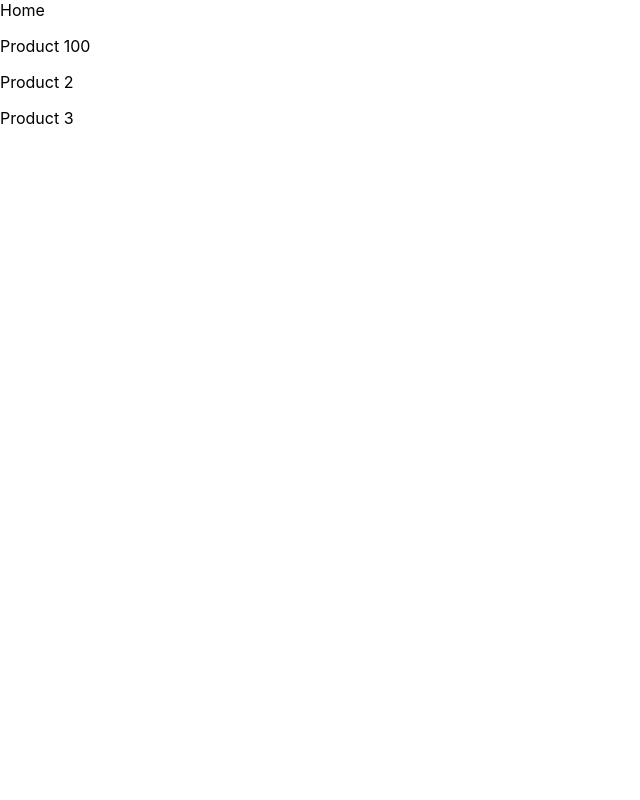
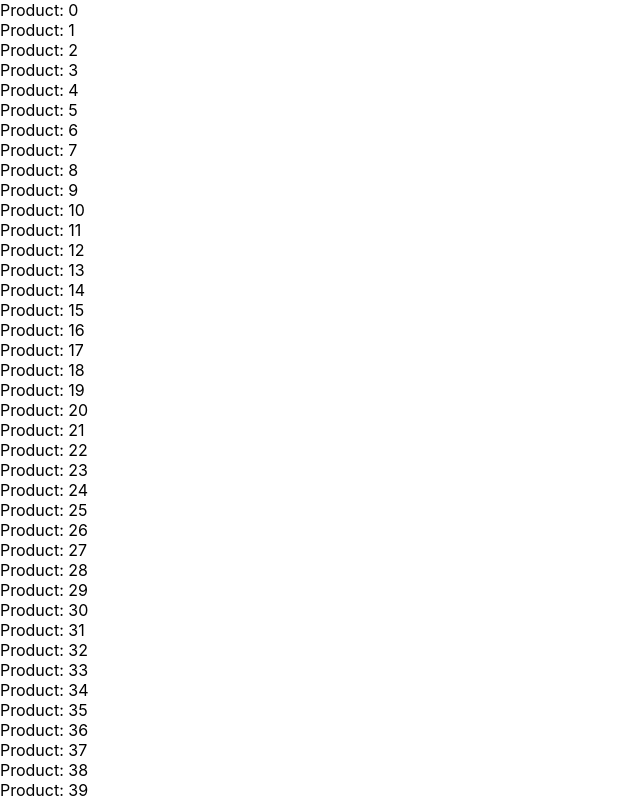
Before and after one commit to dbooyah93/next_12_01, a Next.js app: page /product in a window 1280 px wide. Shown: the top 800 px of the page, without its empty margins (0-640 px from the left). Built offline with nearby package versions, Linux system fonts and the light colour scheme.

Commit message:
implement for loop within component function

```diff
--- a/pages/product/index.js
+++ b/pages/product/index.js
@@ -1,8 +1,23 @@
 import Link from "next/link";
 
 let product = function ({ productID = 100} ) {
+    let links = []
+    for ( let i = 0; i <= productID; i++ ) {
+        links.push(
+            <>
+                <Link href={`product/${i}`}>
+                    <a>
+                        Product: {i}
+                    </a>
+                </Link>
+                <br/>
+            </>
+        );
+    }
+
     return (
         <>
+            {links}
             <Link href='/'>
                 Home
             </Link>
@@ -12,7 +27,7 @@ let product = function ({ productID = 100} ) {
                 </Link>
             </p>
             <p>
-                <Link href="/product/2">
+                <Link href="/product/2" replace>
                     Product 2
                 </Link>
             </p>
```
